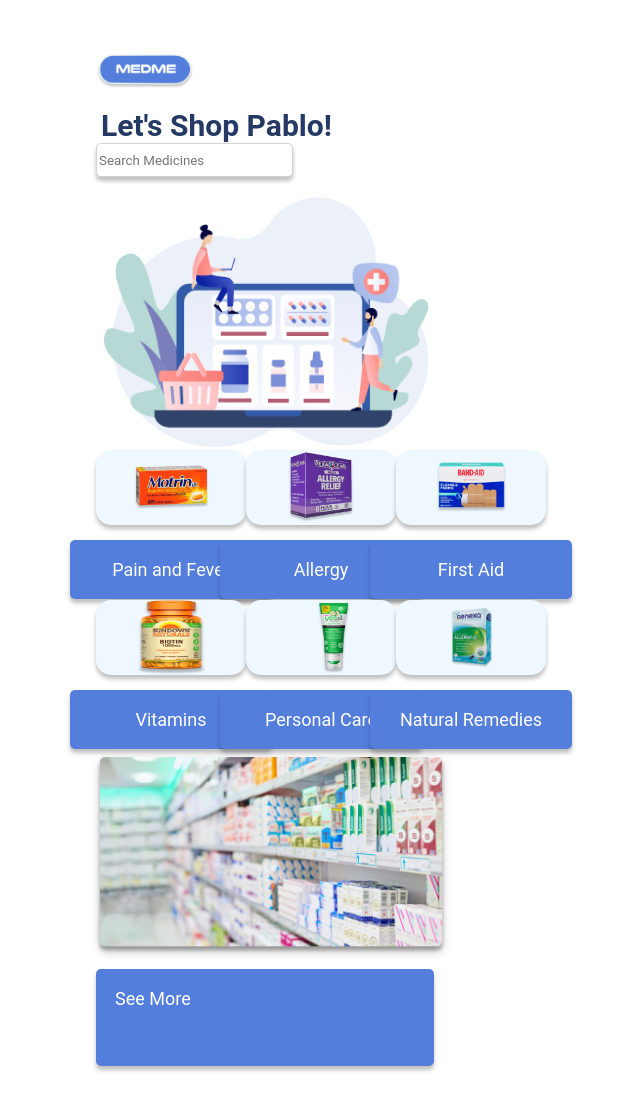
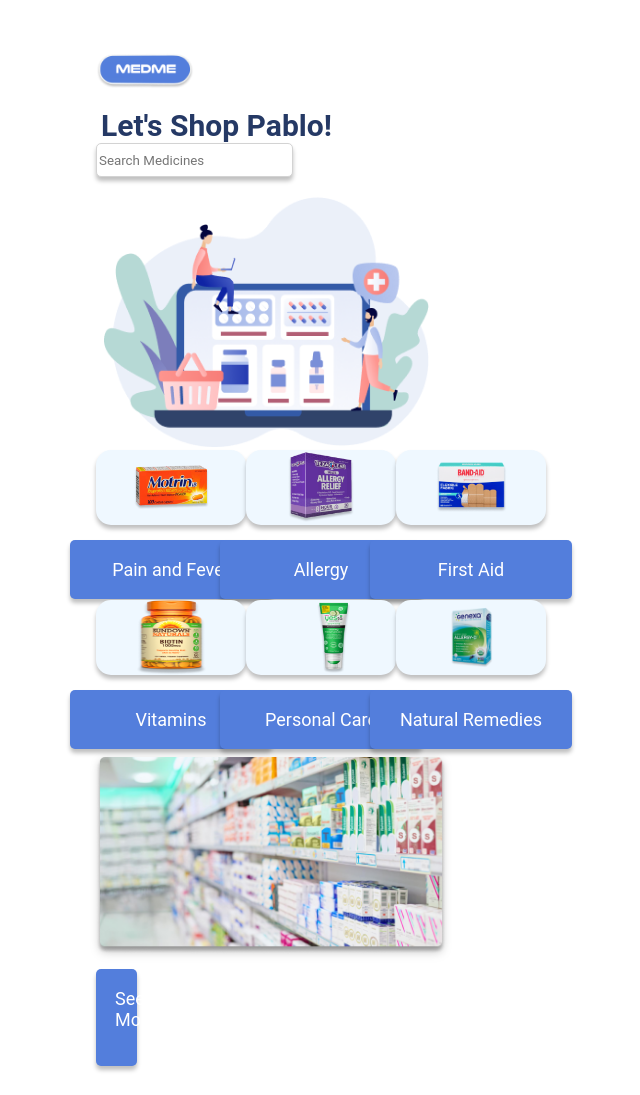
Before and after one commit to wyncode/c39_med_me, a React (Create React App) app in the folder client/: page /shop in a window 1280 px wide. Shown: the whole page, without its empty margins (369-1009 px from the left). Built offline with nearby package versions, Linux system fonts and the light colour scheme; the HTML template or start-up script is replaced by a standard one.

Commit message:
added styles

```diff
--- a/client/src/Pages/Shop/shop.css
+++ b/client/src/Pages/Shop/shop.css
@@ -188,7 +188,7 @@
   color: #ffffff;
   border-radius: 5px;
   box-shadow: 0px 4px 4px rgba(0, 0, 0, 0.25);
-  width: 300px;
+  width: 3px;
   height: 59px;
   left: 219px;
   top: 1112px;
```
